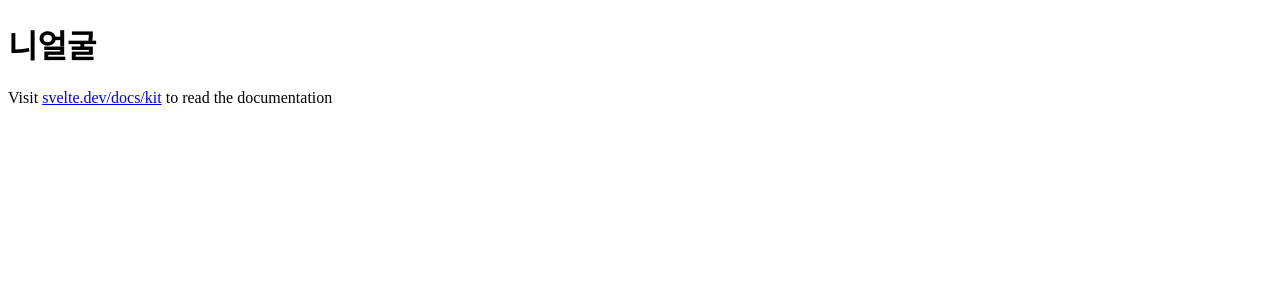
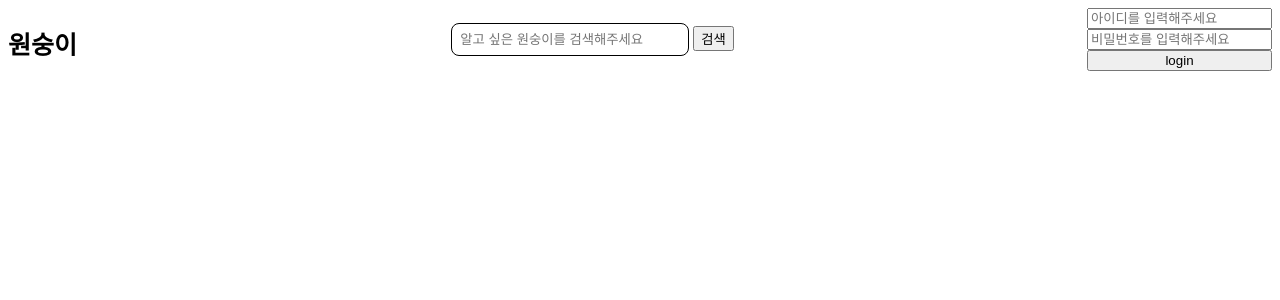
Before and after one commit to kimyoojun/AI-ON_commuity, a SvelteKit app: page / in a window 1280 px wide. Shown: the top 300 px of the page. Built offline with nearby package versions, Linux system fonts and the light colour scheme.

Commit message:
탑바 제작

```diff
--- a/src/routes/+page.svelte
+++ b/src/routes/+page.svelte
@@ -1,2 +1,42 @@
-<h1>니얼굴</h1>
-<p>Visit <a href="https://svelte.dev/docs/kit">svelte.dev/docs/kit</a> to read the documentation</p>
+<div id="top_bar">
+    <h1 id="title">원숭이</h1>
+    <form action="." method="post">
+        <input id="search-txt" type="text" placeholder="알고 싶은 원숭이를 검색해주세요">
+        <button id="search-btn" type="submit">검색</button>
+    </form>
+    <div id="sign">
+        <input class="sign_id" placeholder="아이디를 입력해주세요" type="text">
+        <input class="sign_password" placeholder="비밀번호를 입력해주세요" type="password">
+        <button class="login">login</button>
+    </div>
+</div>
+
+<style>
+    #top_bar{
+        display: flex;
+        align-items: center;
+        justify-content: space-between;
+    }
+
+    #title {
+        width: 90px;
+        height: 35px;
+        font-size: 25px;
+        margin: 0px;
+        margin-top: 5px;
+    }
+
+    #search-txt {
+        width: 220px;
+        border: solid;
+        border-width: 0.1px;
+        border-radius: 8px;
+        padding: 8px;
+        display: false;
+    }
+
+    #sign {
+        display: flex;
+        flex-direction: column;
+    }
+</style>
```
Also changed, not shown: src/routes/menu_file/+page.svelte (added), static/icon/menu-2.svg (added).
